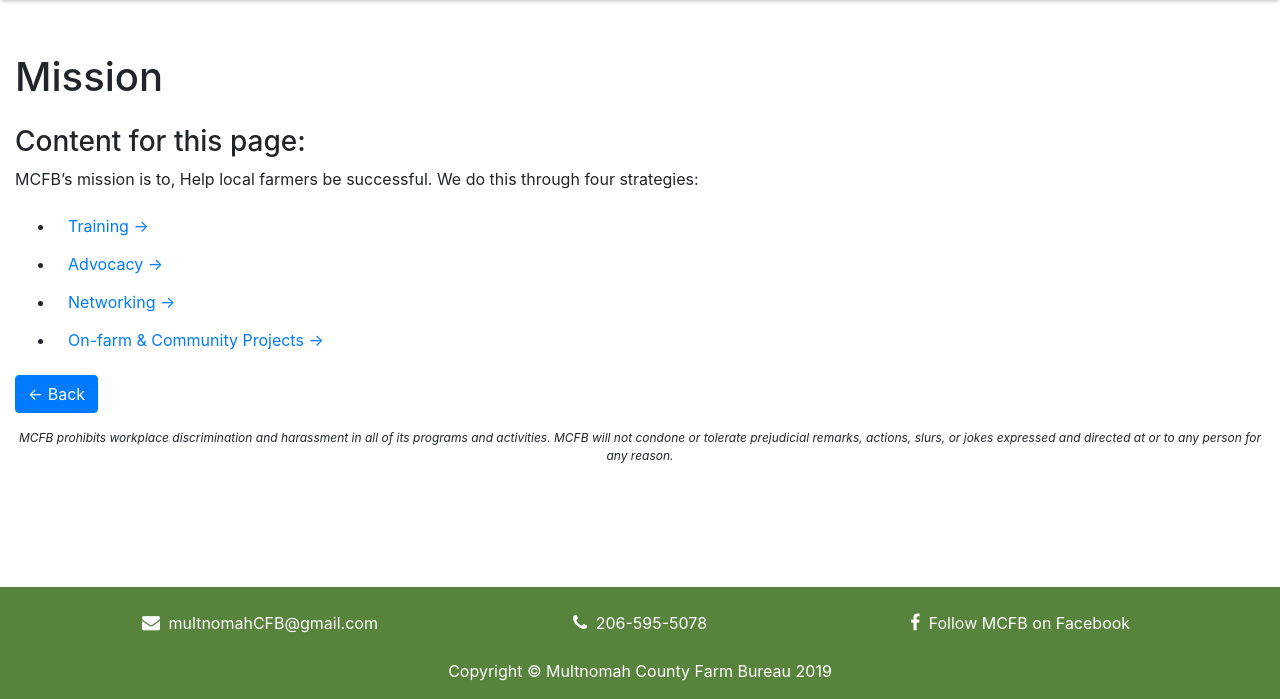
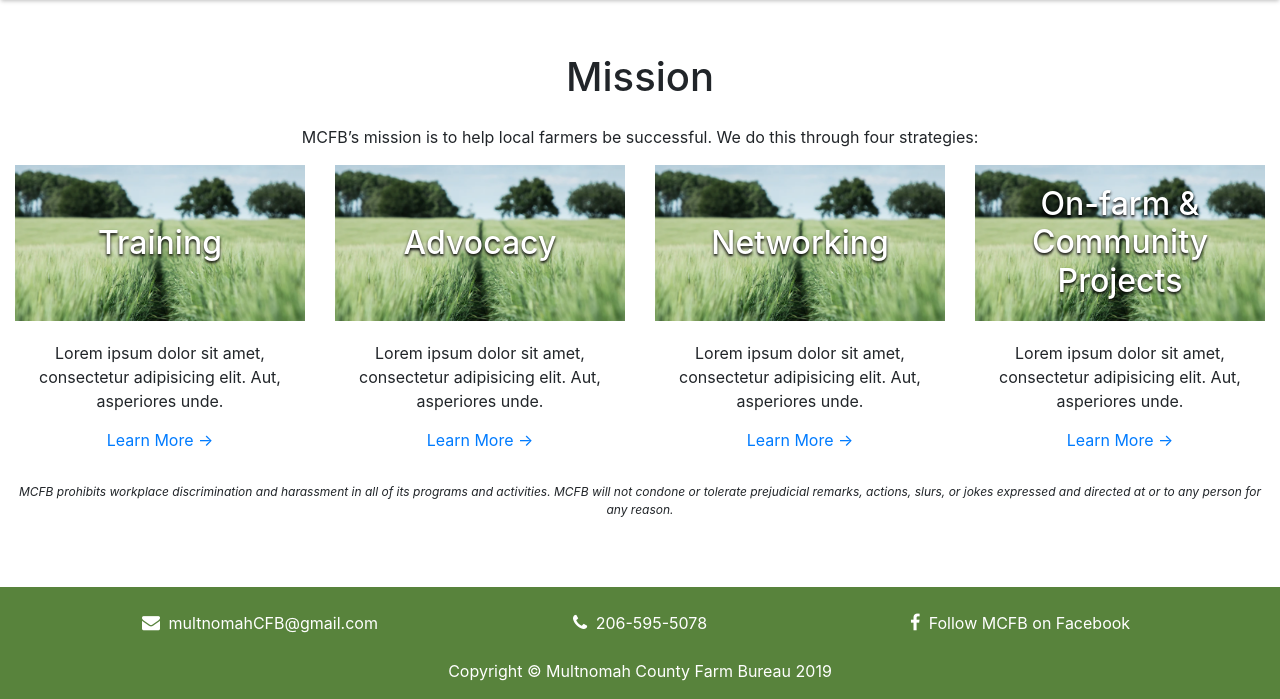
Before and after one commit to MarcLignarius/MCFB-v3.0, a PHP site: page /mission.php in a window 1280 px wide. Shown: the part 101-800 px from the top of the page. Run offline with PHP 8.4, Linux system fonts and the light colour scheme.

Commit message:
update mission page

```diff
--- a/mission.php
+++ b/mission.php
@@ -4,20 +4,76 @@
 <?php include("navigation.php"); ?>
 
 <div class="container-fluid" style="margin-top: 30px">
-    <h1 class="my-4"><?php echo $page_title; ?></h1>
-    <h3>Content for this page:</h3>
-    <p>
-        MCFB’s mission is to, Help local farmers be successful. We do this through four strategies:
+    <h1 class="my-4 text-center"><?php echo $page_title; ?></h1>
+    <p class="text-center">
+        MCFB’s mission is to help local farmers be successful. We do this through four strategies:
     </p>
-    <ul>
-        <li><a href="training-index.php" class="btn btn-link">Training &rarr;</a></li>
-        <li><a href="advocacy-index.php" class="btn btn-link">Advocacy &rarr;</a></li>
-        <li><a href="networking-index.php" class="btn btn-link">Networking &rarr;</a></li>
-        <li><a href="on-farm-and-community-projects-index.php" class="btn btn-link">On-farm & Community Projects &rarr;</a></li>
-    </ul>
-    <p>
-        <a href="about.php" class="btn btn-primary">&larr; Back</a>
-    </p>
+    <div class="row">
+        <div class="col-lg-3 mb-3">
+            <div class="card h-100 text-center" style="border-radius: 0px; border: none">
+                <div class="image-text-container">
+                    <img style="width: 100%" src="../images/placeholder.png" alt="">
+                    <h2 class="card-title">Training</h2>
+                </div>
+                <div class="card-body">
+                    <p class="card-text">
+                        Lorem ipsum dolor sit amet, consectetur adipisicing elit. Aut, asperiores unde.
+                    </p>
+                </div>
+                <div>
+                    <a href="training-index.php" class="btn btn-link">Learn More &rarr;</a>
+                </div>
+            </div>
+        </div>
+        <div class="col-lg-3 mb-3">
+            <div class="card h-100 text-center" style="border-radius: 0px; border: none">
+                <div class="image-text-container">
+                    <img style="width: 100%" src="../images/placeholder.png" alt="">
+                    <h2 class="card-title">Advocacy</h2>
+                </div>
+                <div class="card-body">
+                    <p class="card-text">
+                        Lorem ipsum dolor sit amet, consectetur adipisicing elit. Aut, asperiores unde.
+                    </p>
+                </div>
+                <div>
+                    <a href="advocacy-index.php" class="btn btn-link">Learn More &rarr;</a>
+                </div>
+            </div>
+        </div>
+        <div class="col-lg-3 mb-3">
+            <div class="card h-100 text-center" style="border-radius: 0px; border: none">
+                <div class="image-text-container">
+                    <img style="width: 100%" src="../images/placeholder.png" alt="">
+                    <h2 class="card-title">Networking</h2>
+                </div>
+                <div class="card-body">
+                    <p class="card-text">
+                        Lorem ipsum dolor sit amet, consectetur adipisicing elit. Aut, asperiores unde.
+                    </p>
+                </div>
+                <div>
+                    <a href="networking-index.php" class="btn btn-link">Learn More &rarr;</a>
+                </div>
+            </div>
+        </div>
+        <div class="col-lg-3 mb-3">
+            <div class="card h-100 text-center" style="border-radius: 0px; border: none">
+                <div class="image-text-container">
+                    <img style="width: 100%" src="../images/placeholder.png" alt="">
+                    <h2 class="card-title">On-farm & Community Projects</h2>
+                </div>
+                <div class="card-body">
+                    <p class="card-text">
+                        Lorem ipsum dolor sit amet, consectetur adipisicing elit. Aut, asperiores unde.
+                    </p>
+                </div>
+                <div>
+                    <a href="on-farm-and-community-projects-index.php" class="btn btn-link">Learn More &rarr;</a>
+                </div>
+            </div>
+        </div>
+    </div>
     <?php include("statement.php"); ?>
 </div>
 
```
